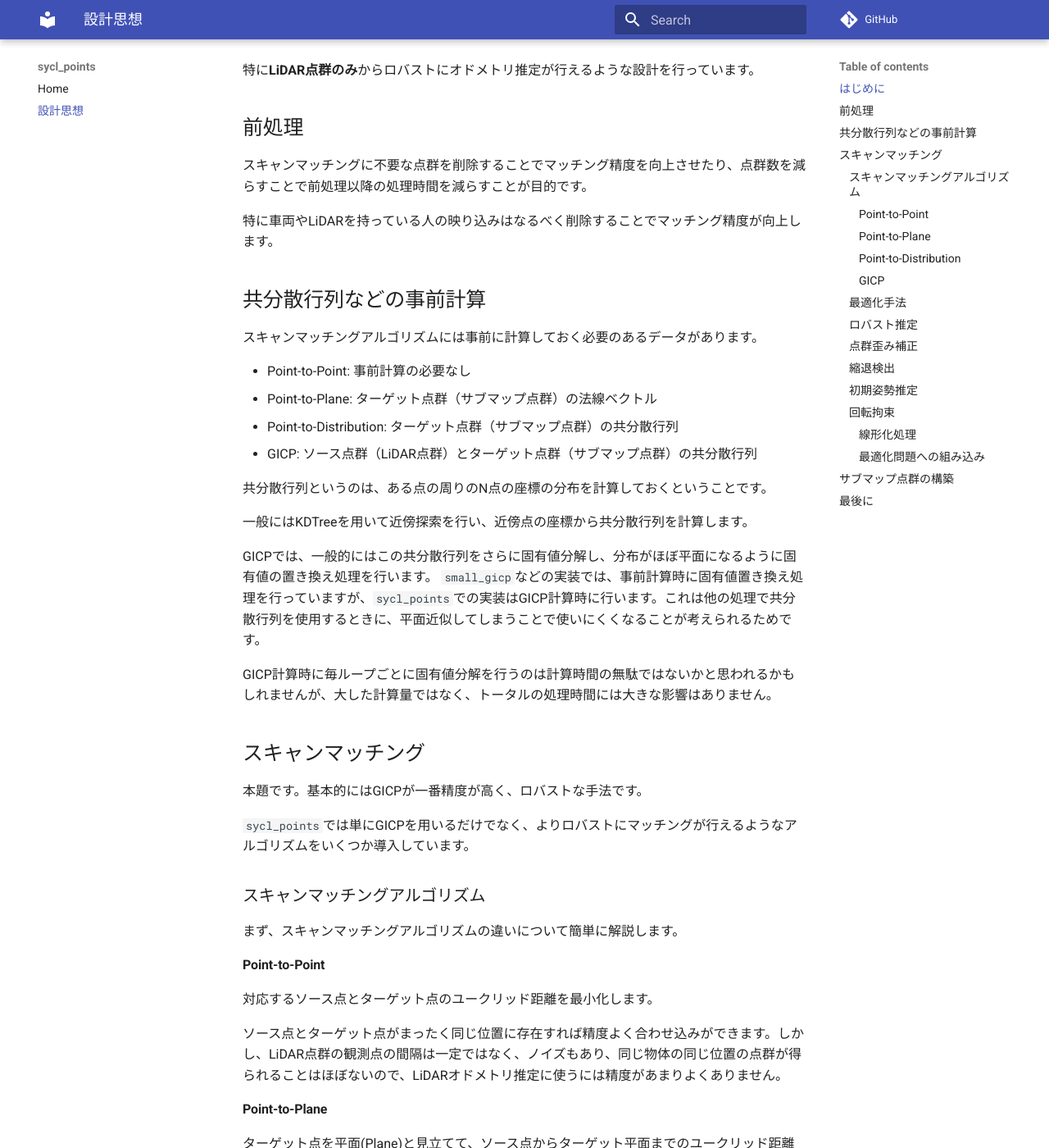
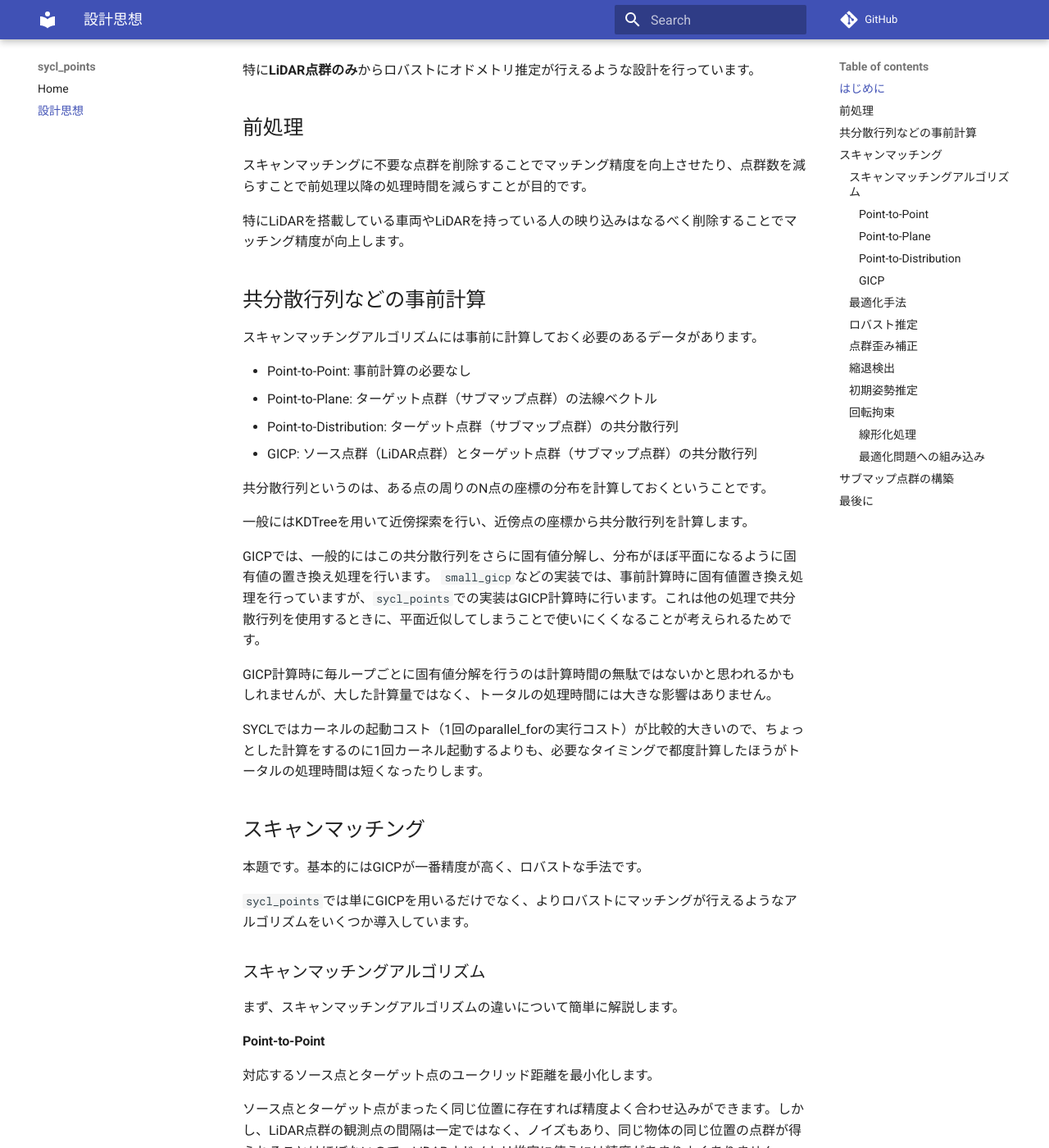
Before and after one commit to fateshelled/sycl_points, an MkDocs documentation site: the page built from docs/design_philosophy.md, in a window 1280 px wide and 1400 px high, scrolled down 853 px. Shown: the whole window at 82% size. Built offline with MkDocs 1.6.1 and Material for MkDocs 9.7.7, drawn with Linux system fonts in a browser that asks for light colours; comment, search, counter and statistics services are not loaded; some of the changed text lies outside the part shown.

Commit message:
docs: Clarify wording about LiDAR reflections and SYCL kernel costs

```diff
--- a/docs/design_philosophy.md
+++ b/docs/design_philosophy.md
@@ -31,7 +31,7 @@ stateDiagram-v2
 ## 前処理
 スキャンマッチングに不要な点群を削除することでマッチング精度を向上させたり、点群数を減らすことで前処理以降の処理時間を減らすことが目的です。
 
-特に車両やLiDARを持っている人の映り込みはなるべく削除することでマッチング精度が向上します。
+特にLiDARを搭載している車両やLiDARを持っている人の映り込みはなるべく削除することでマッチング精度が向上します。
 
 ## 共分散行列などの事前計算
 スキャンマッチングアルゴリズムには事前に計算しておく必要のあるデータがあります。
@@ -49,6 +49,8 @@ GICPでは、一般的にはこの共分散行列をさらに固有値分解し
 `small_gicp`などの実装では、事前計算時に固有値置き換え処理を行っていますが、`sycl_points`での実装はGICP計算時に行います。これは他の処理で共分散行列を使用するときに、平面近似してしまうことで使いにくくなることが考えられるためです。
 
 GICP計算時に毎ループごとに固有値分解を行うのは計算時間の無駄ではないかと思われるかもしれませんが、大した計算量ではなく、トータルの処理時間には大きな影響はありません。
+
+SYCLではカーネルの起動コスト（1回のparallel_forの実行コスト）が比較的大きいので、ちょっとした計算をするのに1回カーネル起動するよりも、必要なタイミングで都度計算したほうがトータルの処理時間は短くなったりします。
 
 ## スキャンマッチング
 本題です。基本的にはGICPが一番精度が高く、ロバストな手法です。
```
Also changed, not shown: other parts of docs/design_philosophy.md (+1 -1 lines).
